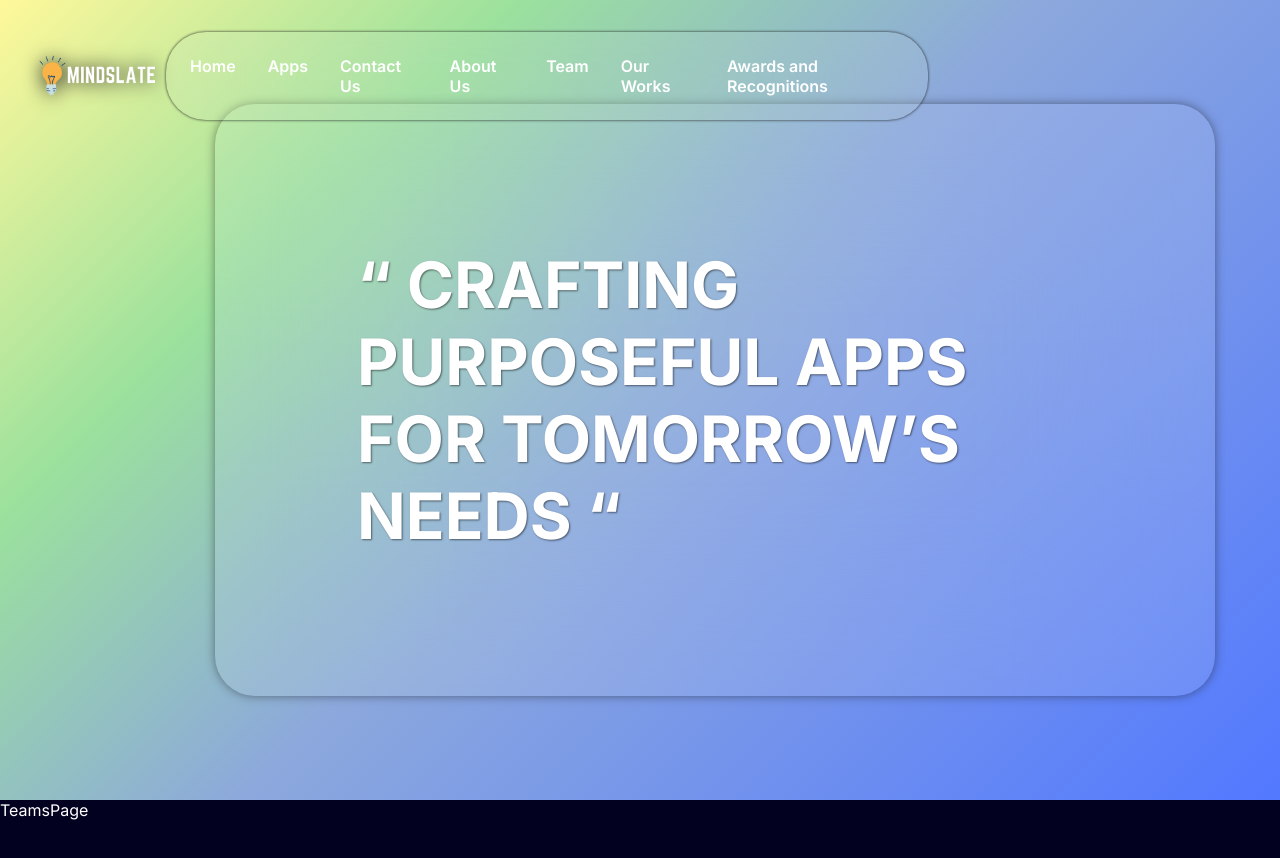
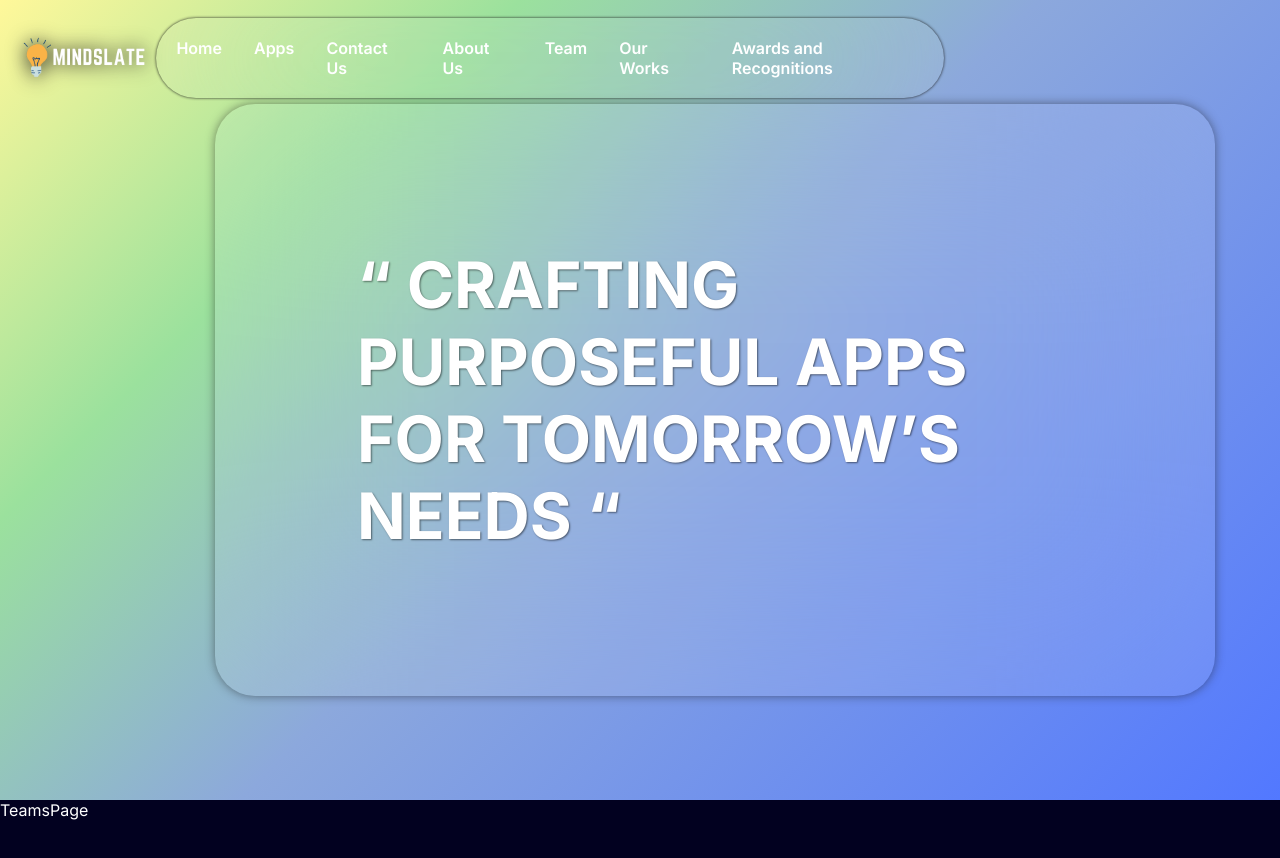
Before and after one commit to Akhileswar1905/Mindslate, a Next.js app: page / in a window 1280 px wide. Shown: the top 858 px of the page. Built offline with nearby package versions, Linux system fonts and the light colour scheme.

Commit message:
commit 2

```diff
--- a/src/app/globals.css
+++ b/src/app/globals.css
@@ -20,9 +20,9 @@ html::-webkit-scrollbar {
 
 html::-webkit-scrollbar-thumb {
   border-radius: 20px;
-  background-color: #5278ff;
+  background-color: #020120;
 }
 
 html::-webkit-scrollbar-track {
-  background-color: transparent;
+  background-color: rgba(0, 0, 0, 0.1);
 }
--- a/src/app/page.module.css
+++ b/src/app/page.module.css
@@ -20,6 +20,8 @@
   position: relative;
   color: #fff;
   text-shadow: 1px 1px 2px rgba(0, 0, 0, 0.5);
+  transform: translateX(-100%);
+  animation: slideLeft 1s ease-out forwards;
 }
 
 .glassyBox p {
@@ -28,3 +30,12 @@
   font-size: 64px;
   font-weight: bold;
 }
+
+@keyframes slideLeft {
+  from {
+    transform: translateX(-100%);
+  }
+  to {
+    transform: translateX(0);
+  }
+}
--- a/src/components/Navbar/Navbar.module.css
+++ b/src/components/Navbar/Navbar.module.css
@@ -6,7 +6,7 @@
   justify-content: space-between;
   align-items: center;
   width: 75%;
-  padding: 2rem;
+  padding: 1rem;
   transform: translateY(-100%);
   animation: slideDown 1s ease-out forwards;
   z-index: 10000;
@@ -27,7 +27,7 @@
   background-color: rgba(230, 230, 230, 0.1);
   backdrop-filter: blur(100px);
   color: #fff;
-  padding: 24px;
+  padding: 20px;
   align-self: center;
   border-radius: 40px;
   box-shadow: #1e1e1e 0px 0px 3px;
@@ -48,7 +48,7 @@
   position: absolute;
   width: 100%;
   height: 2px;
-  background-color: #000;
+  background-color: #fff;
   bottom: -5px;
   left: 0;
   transform: scaleX(0);
```
